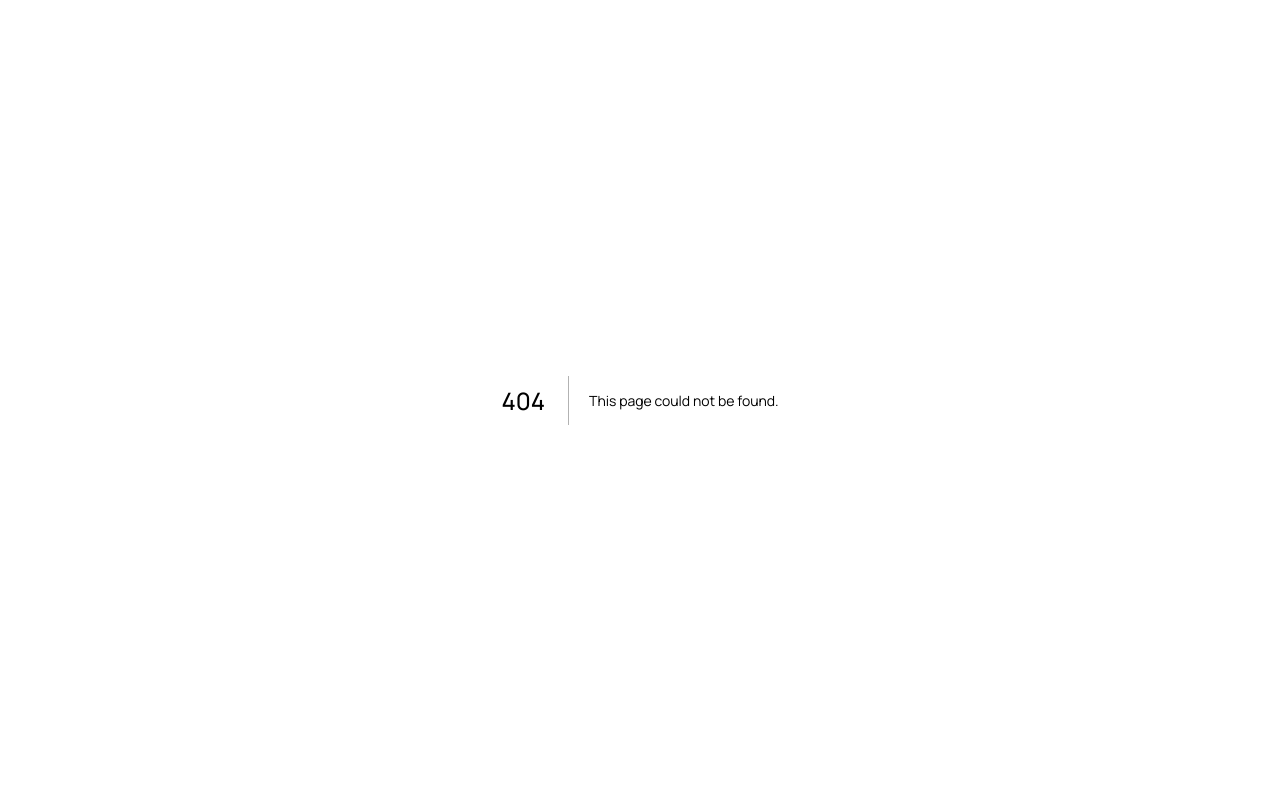
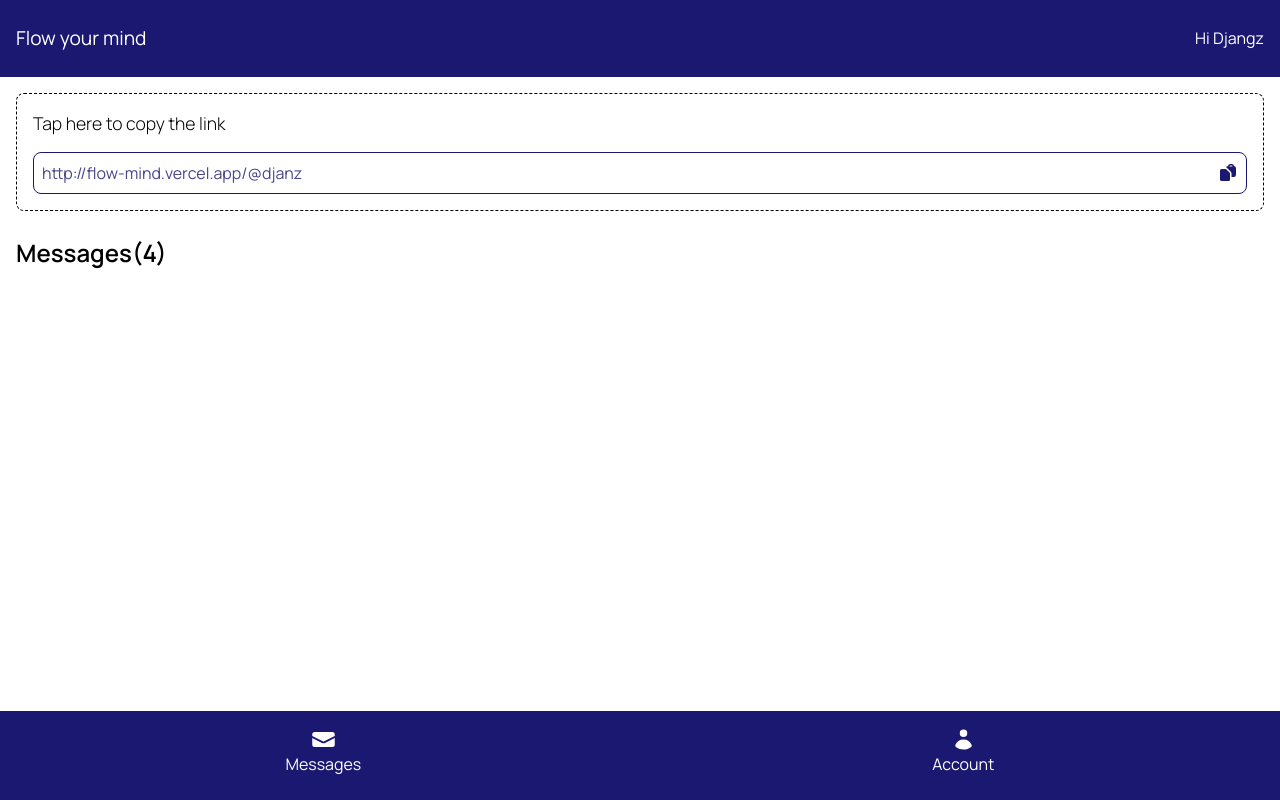
Before and after one commit to frimpsss/flow-your-mind, a Next.js app in the folder client/: page /messages in a window 1280 px wide. Before the commit this address had no page. Built offline with nearby package versions, Linux system fonts and the light colour scheme.

Commit message:
add ui for messages

```diff
--- a/client/package.json
+++ b/client/package.json
@@ -9,7 +9,7 @@
     "lint": "next lint"
   },
   "dependencies": {
-    "@heroicons/react": "^2.0.18",
+    "@heroicons/react": "^2.1.1",
     "axios": "^1.6.2",
     "formik": "^2.4.5",
     "next": "14.0.3",
--- /dev/null
+++ b/client/src/app/(main)/messages/page.tsx
@@ -0,0 +1,14 @@
+"use client";
+import { AllMessages, ShareLink } from "@/components";
+
+function Page() {
+  return (
+    <div className="p-4">
+      <ShareLink />
+      <div className="h-6"></div>
+      <AllMessages />
+    </div>
+  );
+}
+
+export default Page;
--- a/client/src/app/main/page.tsx
+++ /dev/null
@@ -1,5 +0,0 @@
-function Page(){
-    return <h1>Hi</h1>
-}
-
-export default Page
--- a/client/src/components/app/Footer.tsx
+++ b/client/src/components/app/Footer.tsx
@@ -1,7 +1,19 @@
 import React from "react";
+import { EnvelopeIcon, UserIcon } from "@heroicons/react/20/solid";
+const Footer = () => {
+  return (
+    <div className="pt-4 pb-6 flex items-center justify-around text-white fixed bottom-0 left-0 right-0 bg-primary">
+      <div className="flex items-center justify-center flex-col">
+        <EnvelopeIcon height={25} />
+        <p>Messages</p>
+      </div>
 
-const Footer = () => {
-  return <div className="py-10 text-white fixed bottom-0 left-0 right-0 bg-primary">Footer</div>;
+      <div className="flex items-center justify-center flex-col">
+        <UserIcon height={25} />
+        <p>Account</p>
+      </div>
+    </div>
+  );
 };
 
 export default Footer;
--- a/client/src/components/app/Header.tsx
+++ b/client/src/components/app/Header.tsx
@@ -1,6 +1,11 @@
 "use sever";
 const Header = () => {
-  return <div className="py-10 bg-primary text-white">Header</div>;
+  return (
+    <div className="px-4 py-6 bg-primary text-white flex items-center justify-between">
+      <h4 className="text-[1.2rem]">Flow your mind</h4>
+      <p>Hi Djangz</p>
+    </div>
+  );
 };
 
 export default Header;
--- a/client/src/components/index.ts
+++ b/client/src/components/index.ts
@@ -1,3 +1,4 @@
 export * from './core'
 export * from './form'
 export * from './app'
+export * from './messages'
--- /dev/null
+++ b/client/src/components/messages/AllMessages.tsx
@@ -0,0 +1,17 @@
+import React from "react";
+
+const AllMessages = () => {
+  return (
+    <>
+      <div>
+        <h4 className="font-semibold text-[1.5rem]">Messages(4)</h4>
+      </div>
+    </>
+  );
+};
+
+function MessageBox() {
+  return <div></div>;
+}
+
+export default AllMessages;
--- /dev/null
+++ b/client/src/components/messages/ShareLink.tsx
@@ -0,0 +1,21 @@
+import React from "react";
+import { useRouter } from "next/navigation";
+import { ClipboardDocumentIcon } from "@heroicons/react/20/solid";
+const ShareLink = () => {
+  const _ = useRouter();
+  return (
+    <>
+      <div className="p-4 border-[1px] rounded-lg border-dashed">
+        <p className="font-light mb-4 text-[1.1rem]">Tap here to copy the link</p>
+        <span className="flex p-2 items-center justify-between border-[0.75px] rounded-lg text-ellipsis cursor-pointer border-primary">
+          <p className="text-primary/80 hover:text-primary duration-700 font-[0.9rem]">
+            http://flow-mind.vercel.app/@djanz
+          </p>
+          <ClipboardDocumentIcon height={20} className="text-primary" />
+        </span>
+      </div>
+    </>
+  );
+};
+
+export default ShareLink;
--- /dev/null
+++ b/client/src/components/messages/index.ts
@@ -0,0 +1,2 @@
+export {default as ShareLink} from './ShareLink'
+export {default as AllMessages} from './AllMessages'
```
Also changed, not shown: client/src/app/(main)/layout.tsx (renamed from client/src/app/main/layout.tsx), 1 other file (tests, documents, lock files or other folders).
